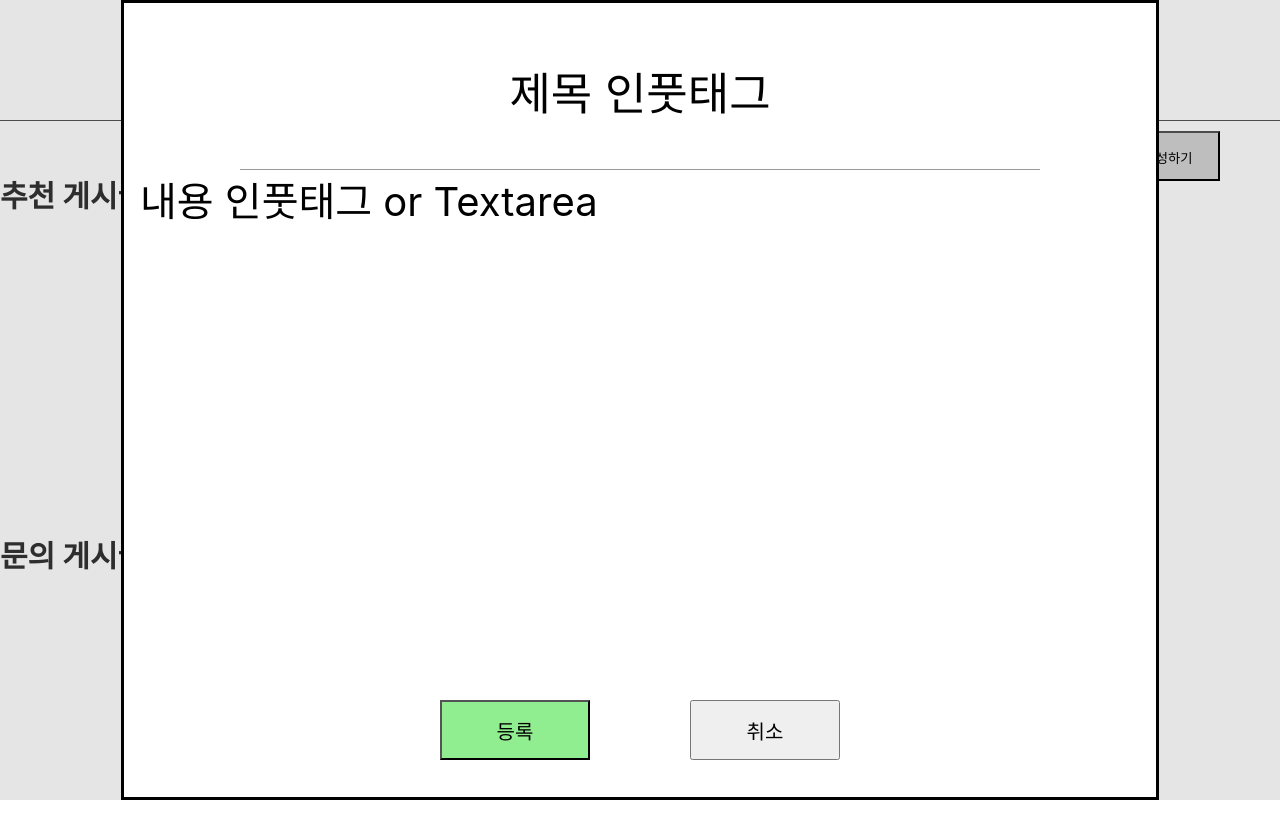
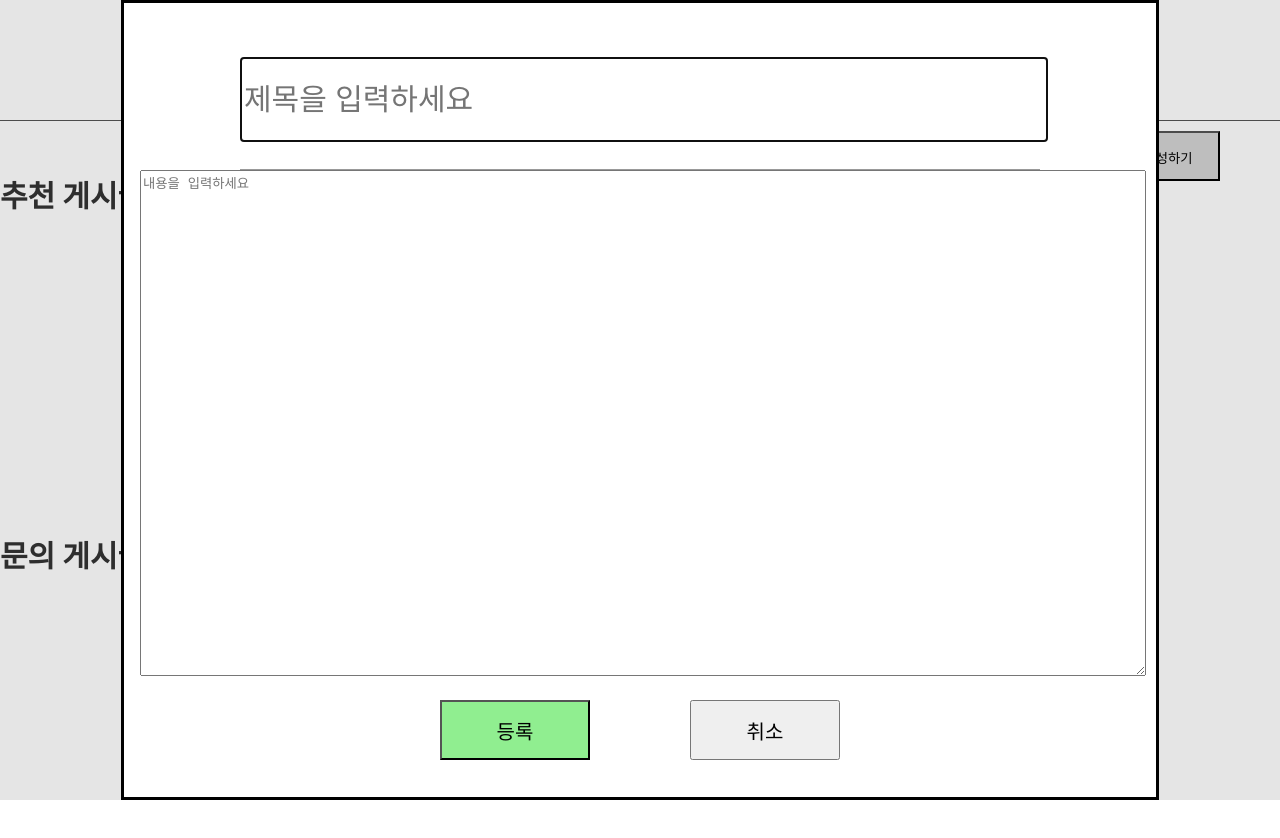
Before and after one commit to 1soo/ComposeHelpers, a React (Create React App) app: page / in a window 1280 px wide. Both pictures are taken after a click on the button "글 작성하기". Shown: the top 838 px of the page. Built offline with nearby package versions, Linux system fonts and the light colour scheme; the HTML template or start-up script is replaced by a standard one.

Commit message:
Create commit

```diff
--- a/src/Post/PostList.js
+++ b/src/Post/PostList.js
@@ -35,6 +35,7 @@ function PostList(props){
         listItem.postId = postId;
         postArray.push(listItem);
         localStorage.setItem('postList', JSON.stringify(postArray));
+        console.log(localStorage);
 
         setPostId(postId + 1);
         setModalOn(false);
--- a/src/Post/PostModal.js
+++ b/src/Post/PostModal.js
@@ -4,6 +4,8 @@ import styles from "./styles";
 function PostModal(props){
     // 수정 중인지 나타내는 변수
     const [EditProcess, setEditProcess] = useState(false);
+    const [title, setTitle] = useState("");
+    const [content, setContent] = useState("");
 
     const isCreate = props.isCreate;
     const modalRef = useRef();
@@ -11,30 +13,33 @@ function PostModal(props){
     useEffect(()=>{
         modalRef.current.showModal();
         // 아이템 클릭 시
-        if(props.item){
-            document.querySelector('#itemTitle').innerHTML = props.item.title;
-            document.querySelector('#itemContent').innerHTML = props.item.content;
+        if (props.item) {
+            setTitle(props.item.title);
+            setContent(props.item.content);
         }
         // 작성 버튼 클릭 시
-        else{
-            // 인풋태그 넣어주세요!
-            document.querySelector('#itemTitle').innerHTML = '제목 인풋태그';
-            document.querySelector('#itemContent').innerHTML = '내용 인풋태그 or Textarea';
+        else {
+            setTitle("");
+            setContent("");
         }
 
         return (()=>{
             // 모달 창 종료시 실행하고 싶은 코드
         })
-    }, [])
+    }, [props.item])
 
     // 등록 버튼 핸들러
     // div 안에 input 태그, 라디오 태그를 사용해서 입력값 받기
     // postId를 제외한 값을 객체로 저장해서 PostList.js의 CreateHandler 호출
      function EntryHandler(event){
+        localStorage.clear();
+        alert('Local Storage가 비워졌습니다.');
+        console.log(title)
+        console.log(content)
         let listItem = {
             postId: 0,
-            title: '테스트입니다~',
-            content: '테스트 내용입니다~',
+            title: title,
+            content: content,
             isAsk: true,
             isComplete: false
         }
@@ -44,8 +49,8 @@ function PostModal(props){
     // 수정 버튼 핸들러
     // 수정 버튼 클릭 시 div 안은 input 태그로 바뀌어야하고, value는 받아온 item의 각 해당하는 값이 된다.
     function EditHandler(event){
-        document.querySelector('#itemTitle').innerHTML = '원래 제목 값을 value로 가지는 인풋태그';
-        document.querySelector('#itemContent').innerHTML = '원래 내용 값을 value로 가지는 인풋태그 or Textarea';
+        setTitle(props.item.title);
+        setContent(props.item.content);
         setEditProcess(true)
     }
 
@@ -60,6 +65,7 @@ function PostModal(props){
         }
         props.BtnHandlerSet.editHandler(editItem);
         setEditProcess(false);
+        props.modalHandler();
     }
 
     // 수정 취소 버튼 핸들러
@@ -70,6 +76,7 @@ function PostModal(props){
     // 삭제 버튼 핸들러
     function DeleteHandler(event){
         props.BtnHandlerSet.deleteHandler(props.item.postId);
+        props.modalHandler();
     }
 
     // 버튼 종류
@@ -97,10 +104,33 @@ function PostModal(props){
 
     return(
         <dialog ref={modalRef}>
-            <div id="itemTitle" style={styles.modalTitle}></div>
-            <div id="itemContent" style={styles.modalContent}></div>
+            <div id="itemTitle" style={styles.modalTitle}>
+                {isCreate || EditProcess ? (
+                    <input
+                        type="text"
+                        value={title}
+                        onChange={(e) => setTitle(e.target.value)}
+                        placeholder="제목을 입력하세요"
+                        style={styles.modalTitleInput}
+                    />
+                ) : (
+                    title
+                )}
+            </div>
+            <div id="itemContent" style={styles.modalContent}>
+                {isCreate || EditProcess ? (
+                    <textarea
+                        value={content}
+                        onChange={(e) => setContent(e.target.value)}
+                        placeholder="내용을 입력하세요"
+                        style={styles.modalContentInput}
+                    />
+                ) : (
+                    content
+                )}
+            </div>
             <div style={styles.modalBtnContainer}>
-                { buttonOutput }
+                {buttonOutput}
             </div>
         </dialog>
     )
--- a/src/Post/styles.js
+++ b/src/Post/styles.js
@@ -77,16 +77,26 @@ const styles = {
         width: "800px",
         height: "150px",
         margin: "0px auto",
-        textAlign: "center",
         fontSize: "45px",
         lineHeight: "150px",
+        borderBottom: "1px solid #999"
+    },
+    modalTitleInput:{
+        width: "800px",
+        height: "80px",
+        margin: "0px auto",
+        fontSize: "30px",
         borderBottom: "1px solid #999"
     },
     modalContent:{
         width: "1000px",
         height: "500px",
-        margin: "0px auto",
-        fontSize: "40px"
+        margin: "0px auto"
+    },
+    modalContentInput:{
+        width: "1000px",
+        height: "500px",
+        margin: "0px auto"
     },
     modalBtnContainer:{
         width: "800px",
```
